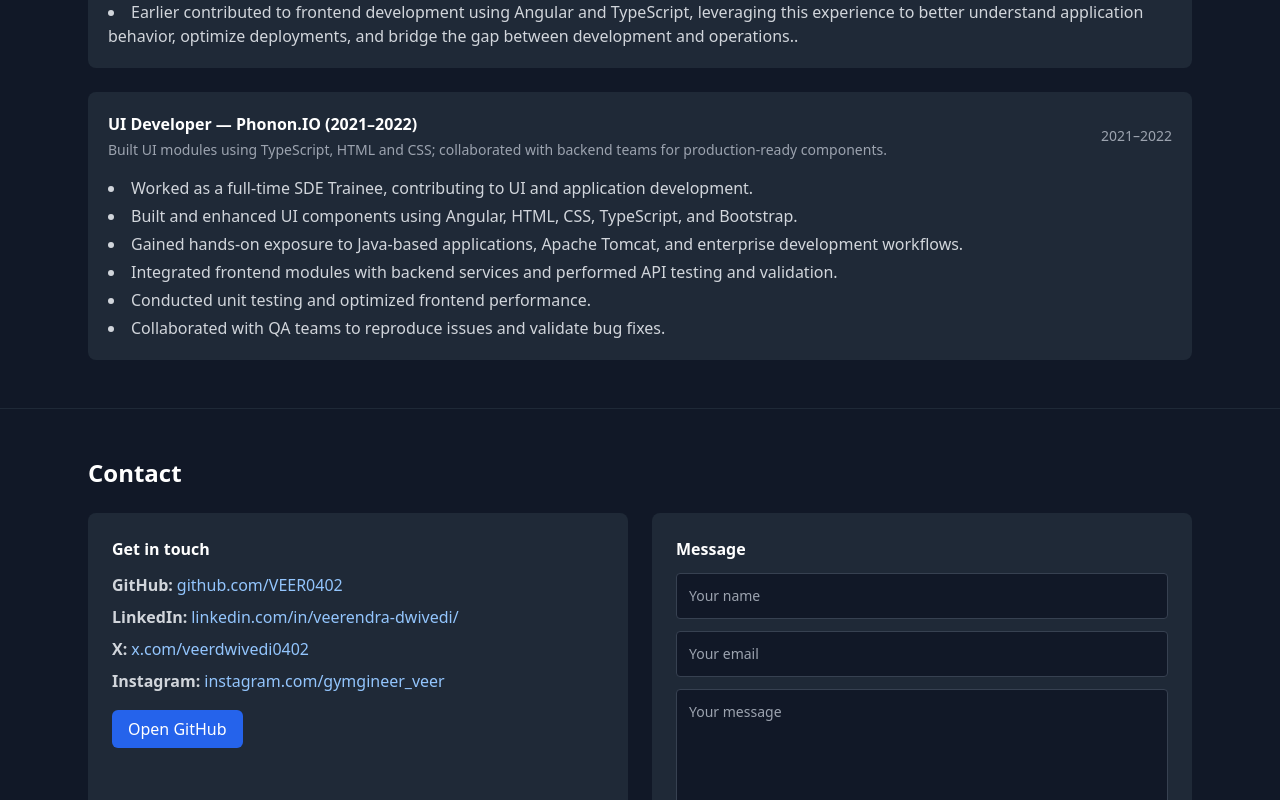
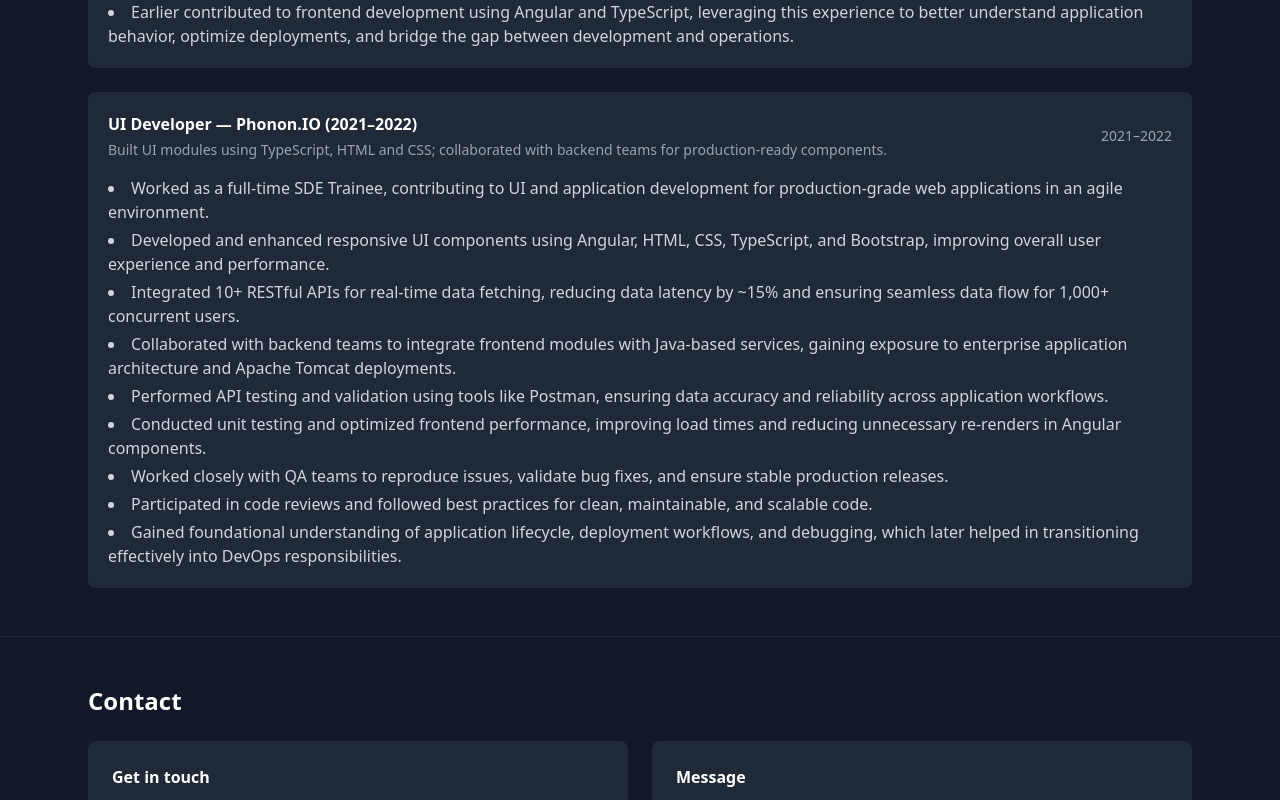
Before and after one commit to VEER0402/veerendra-portfolio, a React (Create React App) app: page / in a window 1280 px wide. Shown: the part 6480-7280 px from the top of the page. Built offline with nearby package versions, Linux system fonts and the light colour scheme.

Commit message:
lastest update

```diff
--- a/src/veerendra_dwivedi_portfolio.jsx
+++ b/src/veerendra_dwivedi_portfolio.jsx
@@ -606,7 +606,7 @@ Actively supported production systems by troubleshooting application and infrast
 </li>
 
 <li>
-Earlier contributed to frontend development using Angular and TypeScript, leveraging this experience to better understand application behavior, optimize deployments, and bridge the gap between development and operations..
+Earlier contributed to frontend development using Angular and TypeScript, leveraging this experience to better understand application behavior, optimize deployments, and bridge the gap between development and operations.
 </li>
 
 </ul>
@@ -621,20 +621,45 @@ Earlier contributed to frontend development using Angular and TypeScript, levera
                 <div className="text-sm text-gray-400">2021–2022</div>
               </div>
 
-              <ul className="mt-4 text-gray-300 list-disc list-inside space-y-1">
-                <li>Worked as a full-time SDE Trainee, contributing to UI and application development.</li>
+             <ul className="mt-4 text-gray-300 list-disc list-inside space-y-1">
 
-<li>Built and enhanced UI components using Angular, HTML, CSS, TypeScript, and Bootstrap.</li>
+<li>
+Worked as a full-time SDE Trainee, contributing to UI and application development for production-grade web applications in an agile environment.
+</li>
 
-<li>Gained hands-on exposure to Java-based applications, Apache Tomcat, and enterprise development workflows.</li>
+<li>
+Developed and enhanced responsive UI components using Angular, HTML, CSS, TypeScript, and Bootstrap, improving overall user experience and performance.
+</li>
 
-<li>Integrated frontend modules with backend services and performed API testing and validation.</li>
+<li>
+Integrated 10+ RESTful APIs for real-time data fetching, reducing data latency by ~15% and ensuring seamless data flow for 1,000+ concurrent users.
+</li>
 
-<li>Conducted unit testing and optimized frontend performance.</li>
+<li>
+Collaborated with backend teams to integrate frontend modules with Java-based services, gaining exposure to enterprise application architecture and Apache Tomcat deployments.
+</li>
 
-<li>Collaborated with QA teams to reproduce issues and validate bug fixes.</li>
+<li>
+Performed API testing and validation using tools like Postman, ensuring data accuracy and reliability across application workflows.
+</li>
 
-              </ul>
+<li>
+Conducted unit testing and optimized frontend performance, improving load times and reducing unnecessary re-renders in Angular components.
+</li>
+
+<li>
+Worked closely with QA teams to reproduce issues, validate bug fixes, and ensure stable production releases.
+</li>
+
+<li>
+Participated in code reviews and followed best practices for clean, maintainable, and scalable code.
+</li>
+
+<li>
+Gained foundational understanding of application lifecycle, deployment workflows, and debugging, which later helped in transitioning effectively into DevOps responsibilities.
+</li>
+
+</ul>
             </div>
           </div>
         </div>
```
